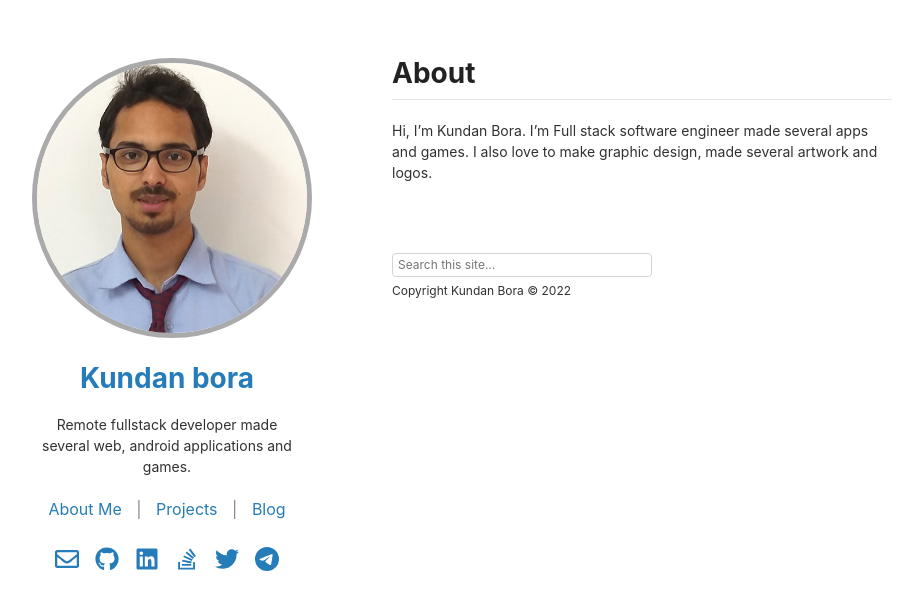
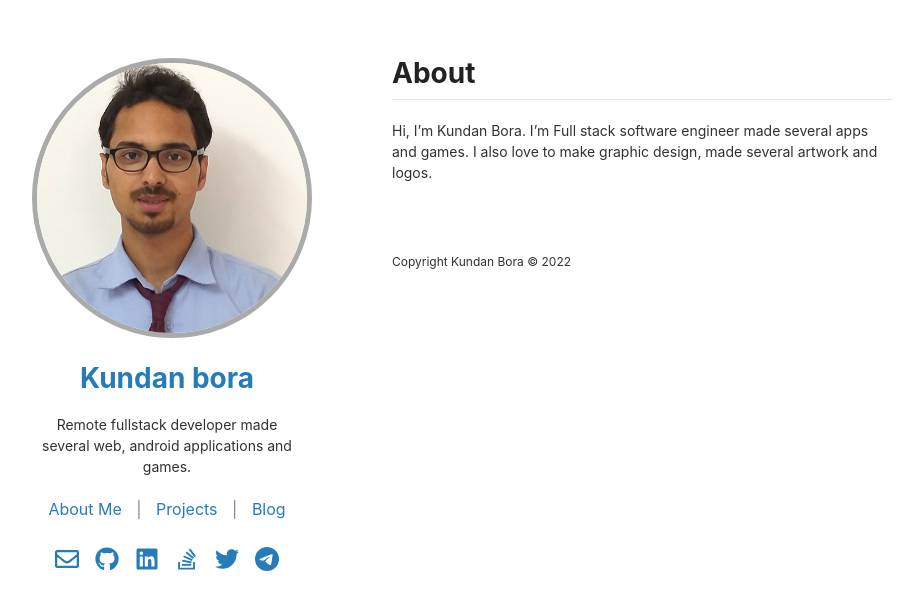
Before and after one commit to kundan333/kundankb, a Jekyll site: the page built from about.markdown, in a window 1280 px wide. Shown: the top 610 px of the page, without its empty margins (178-1101 px from the left). Built offline with Jekyll 4.4.1, drawn with Linux system fonts in a browser that asks for light colours; comment, search, counter and statistics services are not loaded.

Commit message:
search removed

```diff
--- a/_includes/page-footer.html
+++ b/_includes/page-footer.html
@@ -1,4 +1,4 @@
-<form method="get" action="/search">
+<!-- <form method="get" action="/search">
     <input
         id="footer-search-bar"
         type="text"
@@ -9,7 +9,7 @@
         autocomplete="off"
         placeholder="Search this site..."
     />
-</form>
+</form> -->
 <p id="legal">
     Copyright Kundan Bora &copy; 2022
     <!--{{ site.time | date: '%Y' }}-->
```
